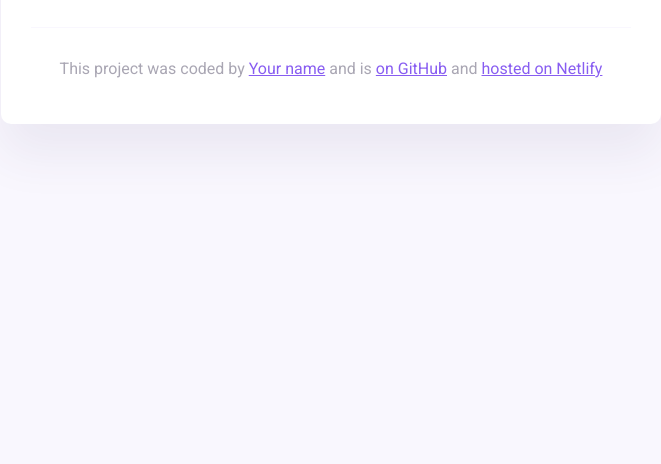
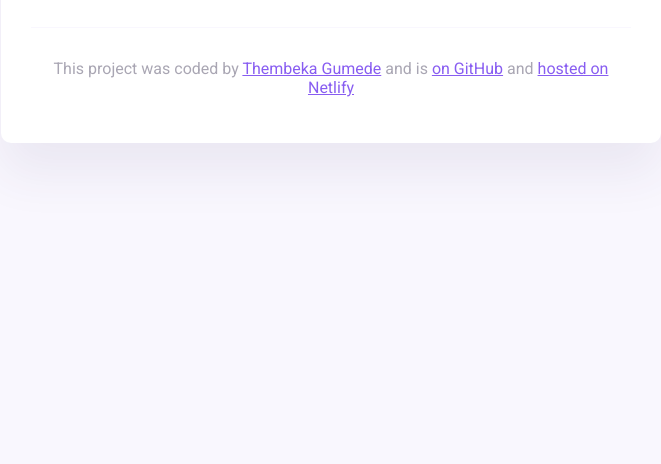
Before and after one commit to thembekaG/week6-homework, a website built with Parcel: page homework6/index.html in a window 1280 px wide. Shown: the part 336-800 px from the top of the page, without its empty margins (309-970 px from the left). Built offline with nearby package versions, Linux system fonts and the light colour scheme.

Commit message:
added links

```diff
--- a/homework6/index.html
+++ b/homework6/index.html
@@ -47,8 +47,14 @@
       <footer>
         <p>
           This project was coded by
-          <a href="#" target="_blank">Your name</a> and is
-          <a href="#" target="_blank"> on GitHub</a> and
+          <a href="https://github.com/thembekaG" target="_blank"
+            >Thembeka Gumede</a
+          >
+          and is
+          <a href="https://github.com/thembekaG/week6-homework" target="_blank">
+            on GitHub</a
+          >
+          and
           <a href="#" target="_blank">hosted on Netlify</a>
         </p>
       </footer>
```
